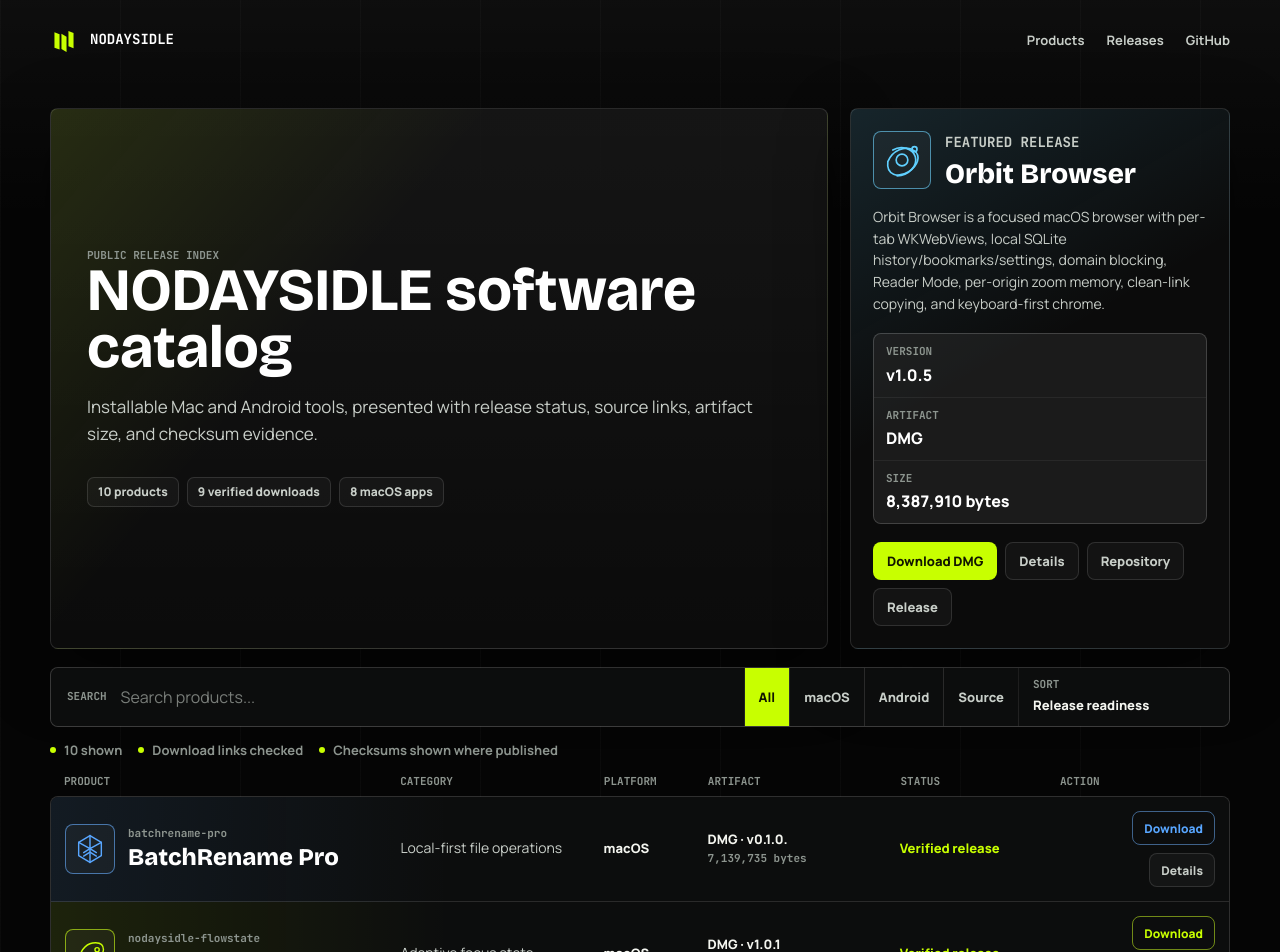
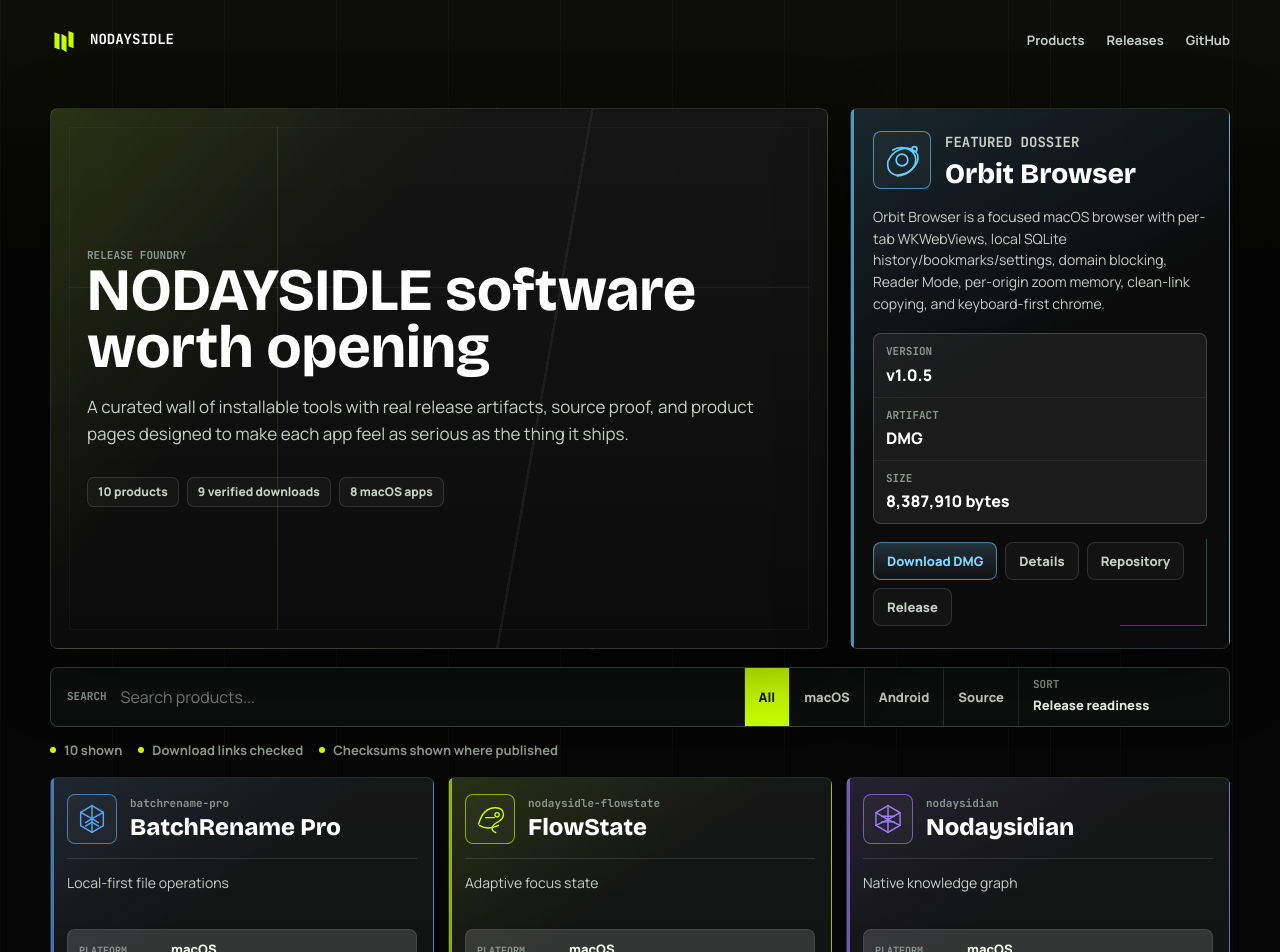
Before and after one commit to nodaysidle/nodaysidle-project-pages, a React (Vite) app: page / in a window 1280 px wide. Shown: the top 952 px of the page. Built offline with nearby package versions, Linux system fonts and the light colour scheme.

Commit message:
Polish release foundry showcase

```diff
--- a/src/main.jsx
+++ b/src/main.jsx
@@ -394,6 +394,31 @@
   return meta.version === 'Source' ? 'Source' : meta.version;
 }
 
+function artifactFileName(project) {
+  if (!project.download) return project.repoName;
+  try {
+    const pathname = new URL(project.download).pathname;
+    const fileName = pathname.split('/').filter(Boolean).pop();
+    return fileName ? decodeURIComponent(fileName) : project.repoName;
+  } catch {
+    return project.repoName;
+  }
+}
+
+function ArtifactSpec({ project, meta, includeProduct = false }) {
+  return (
+    <dl className="artifact-spec">
+      {includeProduct && <div><dt>Product</dt><dd>{project.name}</dd></div>}
+      <div><dt>Type</dt><dd>{meta.type}</dd></div>
+      <div><dt>Platform</dt><dd>{meta.platform}</dd></div>
+      <div><dt>Version</dt><dd>{projectVersion(meta)}</dd></div>
+      <div><dt>Size</dt><dd>{meta.size}</dd></div>
+      <div><dt>Status</dt><dd>{meta.releaseState}</dd></div>
+      {meta.checksum && <div className="hash-row"><dt>SHA256</dt><dd>{meta.checksum}</dd></div>}
+    </dl>
+  );
+}
+
 function ActionLinks({ project, meta, compact = false, includeDetails = true }) {
   return (
     <div className={compact ? 'card-actions' : 'actions'}>
@@ -466,9 +491,9 @@
 
       <section className="catalog-hero" aria-labelledby="catalog-title">
         <div className="hero-copy">
-          <p className="kicker">Public release index</p>
-          <h1 id="catalog-title">NODAYSIDLE software catalog</h1>
-          <p className="hero-lede">Installable Mac and Android tools, presented with release status, source links, artifact size, and checksum evidence.</p>
+          <p className="kicker">Release foundry</p>
+          <h1 id="catalog-title">NODAYSIDLE software worth opening</h1>
+          <p className="hero-lede">A curated wall of installable tools with real release artifacts, source proof, and product pages designed to make each app feel as serious as the thing it ships.</p>
           <div className="hero-proof" aria-label="Catalog proof summary">
             <span>{projects.length} products</span>
             <span>{verifiedDownloads} verified downloads</span>
@@ -479,7 +504,7 @@
           <div className="featured-top">
             <div className="product-icon large"><ProjectMark project={featured} /></div>
             <div>
-              <p className="kicker">Featured release</p>
+              <p className="kicker">Featured dossier</p>
               <h2>{featured.name}</h2>
             </div>
           </div>
@@ -623,16 +648,10 @@
         <aside className="artifact-panel hero-artifact" aria-label="Release artifact">
           <div className="artifact-heading">
             <p className="kicker">Release artifact</p>
-            <strong>{project.name}</strong>
+            <strong>{meta.type} package</strong>
+            <span>{artifactFileName(project)}</span>
           </div>
-          <dl>
-            <div><dt>Type</dt><dd>{meta.type}</dd></div>
-            <div><dt>Platform</dt><dd>{meta.platform}</dd></div>
-            <div><dt>Version</dt><dd>{projectVersion(meta)}</dd></div>
-            <div><dt>Size</dt><dd>{meta.size}</dd></div>
-            <div><dt>Status</dt><dd>{meta.releaseState}</dd></div>
-            {meta.checksum && <div className="hash-row"><dt>SHA256</dt><dd>{meta.checksum}</dd></div>}
-          </dl>
+          <ArtifactSpec project={project} meta={meta} />
         </aside>
       </section>
 
@@ -667,14 +686,7 @@
         </div>
         <aside className="artifact-panel" aria-label="Artifact metadata">
           <h2>Artifact proof</h2>
-          <dl>
-            <div><dt>Type</dt><dd>{meta.type}</dd></div>
-            <div><dt>Platform</dt><dd>{meta.platform}</dd></div>
-            <div><dt>Version</dt><dd>{projectVersion(meta)}</dd></div>
-            <div><dt>Size</dt><dd>{meta.size}</dd></div>
-            <div><dt>Status</dt><dd>{meta.releaseState}</dd></div>
-            {meta.checksum && <div className="hash-row"><dt>SHA256</dt><dd>{meta.checksum}</dd></div>}
-          </dl>
+          <ArtifactSpec project={project} meta={meta} includeProduct />
           <p>{project.artifact}</p>
         </aside>
       </section>
--- a/src/styles.css
+++ b/src/styles.css
@@ -29,8 +29,9 @@
   min-height: 100vh;
   margin: 0;
   background:
-    linear-gradient(180deg, rgba(255,255,255,.035), transparent 220px),
-    repeating-linear-gradient(90deg, rgba(255,255,255,.025) 0 1px, transparent 1px 120px),
+    linear-gradient(180deg, rgba(200,255,0,.045), transparent 260px),
+    linear-gradient(90deg, transparent 0 82%, rgba(255,255,255,.035) 82% 82.08%, transparent 82.08%),
+    repeating-linear-gradient(90deg, rgba(255,255,255,.022) 0 1px, transparent 1px 112px),
     var(--bg);
   color: var(--text);
   font-family: Manrope, ui-sans-serif, system-ui, sans-serif;
@@ -137,13 +138,30 @@
 .hero-copy {
   min-height: 320px;
   padding: 36px;
+  position: relative;
+  overflow: hidden;
   display: flex;
   flex-direction: column;
   justify-content: center;
   background:
-    linear-gradient(130deg, rgba(200,255,0,.10), transparent 36%),
+    linear-gradient(132deg, rgba(200,255,0,.12), transparent 34%),
+    linear-gradient(100deg, transparent 0 62%, rgba(255,255,255,.055) 62% 62.3%, transparent 62.3%),
     linear-gradient(180deg, rgba(255,255,255,.04), transparent),
     rgba(12,13,13,.92);
+}
+.hero-copy::before {
+  content: '';
+  position: absolute;
+  inset: 18px;
+  pointer-events: none;
+  border: 1px solid rgba(255,255,255,.06);
+  background:
+    linear-gradient(90deg, transparent 0 28%, rgba(200,255,0,.18) 28% 28.2%, transparent 28.2%),
+    linear-gradient(0deg, transparent 0 68%, rgba(255,255,255,.09) 68% 68.2%, transparent 68.2%);
+  opacity: .7;
+}
+.hero-copy > * {
+  position: relative;
 }
 .kicker,
 dt {
@@ -197,9 +215,23 @@
   padding: 22px;
   display: grid;
   gap: 18px;
+  position: relative;
+  overflow: hidden;
   background:
-    linear-gradient(150deg, color-mix(in srgb, var(--accent) 13%, transparent), transparent 46%),
+    linear-gradient(150deg, color-mix(in srgb, var(--accent) 14%, transparent), transparent 46%),
+    linear-gradient(90deg, color-mix(in srgb, var(--accent) 70%, transparent) 0 3px, transparent 3px),
     rgba(12,13,13,.92);
+}
+.featured-release::after {
+  content: '';
+  position: absolute;
+  right: 22px;
+  bottom: 22px;
+  width: 86px;
+  height: 86px;
+  border-right: 1px solid color-mix(in srgb, var(--accent) 45%, transparent);
+  border-bottom: 1px solid color-mix(in srgb, var(--accent) 45%, transparent);
+  opacity: .7;
 }
 .featured-top {
   display: flex;
@@ -334,43 +366,58 @@
   background: var(--volt);
 }
 
-.catalog-table-head,
-.product-card {
-  display: grid;
-  grid-template-columns: minmax(270px, 1.45fr) minmax(170px, .85fr) 88px minmax(160px, .8fr) minmax(135px, .65fr) 156px;
-  gap: 16px;
-  align-items: center;
-}
 .catalog-table-head {
-  margin-bottom: 8px;
-  padding: 0 14px;
-  color: var(--muted);
-  font: 700 11px/1 JetBrains Mono, ui-monospace, monospace;
-  text-transform: uppercase;
-  letter-spacing: 0;
+  display: none;
 }
 .product-grid {
   display: grid;
-  overflow: hidden;
-  background: rgba(255,255,255,.055);
+  grid-template-columns: repeat(3, minmax(0, 1fr));
+  gap: 14px;
+  overflow: visible;
+  border: 0;
+  background: transparent;
   box-shadow: none;
 }
 .product-card {
   --accent: var(--volt);
-  min-height: 94px;
-  padding: 14px;
-  border-bottom: 1px solid var(--line);
+  min-width: 0;
+  min-height: 332px;
+  padding: 16px;
+  position: relative;
+  overflow: hidden;
+  display: grid;
+  grid-template-columns: 1fr;
+  gap: 15px;
+  align-content: start;
+  border: 1px solid var(--line);
+  border-radius: var(--radius);
   background:
-    linear-gradient(90deg, color-mix(in srgb, var(--accent) 9%, transparent), transparent 34%),
+    linear-gradient(90deg, color-mix(in srgb, var(--accent) 65%, transparent) 0 3px, transparent 3px),
+    linear-gradient(145deg, color-mix(in srgb, var(--accent) 11%, transparent), transparent 38%),
+    linear-gradient(180deg, rgba(255,255,255,.045), transparent),
     var(--surface);
 }
-.product-card:last-child { border-bottom: 0; }
-.product-card:hover { background-color: var(--surface-2); }
+.product-card::after {
+  content: '';
+  position: absolute;
+  inset: auto 14px 14px auto;
+  width: 52px;
+  height: 52px;
+  border-right: 1px solid color-mix(in srgb, var(--accent) 44%, transparent);
+  border-bottom: 1px solid color-mix(in srgb, var(--accent) 44%, transparent);
+  opacity: .58;
+}
+.product-card:hover {
+  border-color: color-mix(in srgb, var(--accent) 36%, var(--line));
+  background-color: var(--surface-2);
+}
 .product-card-main {
   min-width: 0;
   display: flex;
   align-items: center;
   gap: 13px;
+  padding-bottom: 14px;
+  border-bottom: 1px solid var(--line);
 }
 .product-icon {
   flex: 0 0 50px;
@@ -422,16 +469,33 @@
   color: var(--soft);
   font-size: 14px;
   line-height: 1.38;
+  min-height: 40px;
 }
 .card-meta {
   margin: 0;
-  display: contents;
+  display: grid;
+  gap: 1px;
+  overflow: hidden;
+  border: 1px solid var(--line);
+  border-radius: var(--radius);
+  background: var(--line);
 }
-.card-meta div { min-width: 0; }
-.meta-platform { grid-column: 3; }
-.meta-artifact { grid-column: 4; }
-.meta-status { grid-column: 5; }
-.card-meta dt { display: none; }
+.card-meta div {
+  min-width: 0;
+  display: grid;
+  grid-template-columns: 82px minmax(0, 1fr);
+  gap: 10px;
+  align-items: baseline;
+  padding: 11px;
+  background: rgba(255,255,255,.028);
+}
+.card-meta dt {
+  display: block;
+  color: var(--muted);
+  font: 700 10px/1.2 JetBrains Mono, ui-monospace, monospace;
+  text-transform: uppercase;
+  letter-spacing: 0;
+}
 .card-meta dd {
   margin: 0;
   color: var(--text);
@@ -458,8 +522,9 @@
   flex-wrap: wrap;
 }
 .card-actions {
-  grid-column: 6;
-  justify-content: flex-end;
+  position: relative;
+  z-index: 1;
+  justify-content: flex-start;
 }
 .primary,
 .secondary {
@@ -476,15 +541,23 @@
   white-space: nowrap;
 }
 .primary {
-  color: #111500;
-  background: var(--volt);
+  color: color-mix(in srgb, var(--accent, var(--volt)) 78%, #ffffff);
+  background:
+    linear-gradient(180deg, color-mix(in srgb, var(--accent, var(--volt)) 16%, rgba(255,255,255,.045)), rgba(255,255,255,.025));
+  border-color: color-mix(in srgb, var(--accent, var(--volt)) 45%, rgba(255,255,255,.14));
+  box-shadow: inset 0 0 0 1px rgba(255,255,255,.035);
 }
 .secondary {
   color: var(--soft);
   background: rgba(255,255,255,.035);
   border-color: var(--line);
 }
-.primary:hover { filter: brightness(1.04); }
+.primary:hover {
+  color: #ffffff;
+  border-color: color-mix(in srgb, var(--accent, var(--volt)) 70%, rgba(255,255,255,.16));
+  background:
+    linear-gradient(180deg, color-mix(in srgb, var(--accent, var(--volt)) 23%, rgba(255,255,255,.045)), rgba(255,255,255,.035));
+}
 .secondary:hover {
   color: #fff;
   border-color: var(--line-strong);
@@ -496,8 +569,8 @@
   font-size: 12px;
 }
 .product-card .primary.small {
-  color: var(--accent);
-  background: transparent;
+  color: color-mix(in srgb, var(--accent) 78%, #ffffff);
+  background: color-mix(in srgb, var(--accent) 10%, transparent);
   border-color: color-mix(in srgb, var(--accent) 45%, rgba(255,255,255,.12));
 }
 .disabled {
@@ -535,7 +608,7 @@
 }
 .detail-hero {
   display: grid;
-  grid-template-columns: minmax(0, 1fr) 360px;
+  grid-template-columns: minmax(0, 1fr) 420px;
   gap: 16px;
   align-items: stretch;
   margin-bottom: 14px;
@@ -543,9 +616,25 @@
 .detail-copy {
   min-width: 0;
   padding: 30px;
+  position: relative;
+  overflow: hidden;
   box-shadow: none;
+  background:
+    linear-gradient(90deg, color-mix(in srgb, var(--accent) 72%, transparent) 0 3px, transparent 3px),
+    linear-gradient(140deg, color-mix(in srgb, var(--accent) 11%, transparent), transparent 36%),
+    rgba(12,13,13,.9);
+}
+.detail-copy::after {
+  content: '';
+  position: absolute;
+  inset: 18px;
+  pointer-events: none;
+  border: 1px solid rgba(255,255,255,.055);
+  opacity: .75;
 }
 .back-link {
+  position: relative;
+  z-index: 1;
   min-height: 32px;
   display: inline-flex;
   align-items: center;
@@ -556,14 +645,16 @@
 }
 .back-link:hover { color: #fff; }
 .detail-title-row {
+  position: relative;
+  z-index: 1;
   display: grid;
-  grid-template-columns: 74px minmax(0, 1fr);
-  gap: 18px;
+  grid-template-columns: 86px minmax(0, 1fr);
+  gap: 20px;
   align-items: center;
 }
 .device-mark {
-  width: 74px;
-  height: 74px;
+  width: 86px;
+  height: 86px;
   display: grid;
   place-items: center;
   border: 1px solid color-mix(in srgb, var(--accent) 55%, rgba(255,255,255,.12));
@@ -572,14 +663,21 @@
   background: rgba(255,255,255,.035);
 }
 .device-mark .mark-svg {
-  width: 52px;
-  height: 52px;
+  width: 58px;
+  height: 58px;
   stroke-width: 1.8;
 }
 .detail-copy h1 {
   max-width: 760px;
-  font-size: 56px;
+  font-size: 64px;
   overflow-wrap: anywhere;
+}
+.detail-copy .summary,
+.detail-copy .detail-badges,
+.detail-copy .actions,
+.release-warning {
+  position: relative;
+  z-index: 1;
 }
 .detail-badges {
   display: flex;
@@ -594,18 +692,30 @@
   min-width: 0;
   padding: 22px;
   box-shadow: none;
+  background:
+    linear-gradient(90deg, color-mix(in srgb, var(--accent) 58%, transparent) 0 3px, transparent 3px),
+    rgba(12,13,13,.92);
 }
 .hero-artifact {
   display: flex;
   flex-direction: column;
-  justify-content: space-between;
+  justify-content: flex-start;
+  gap: 20px;
 }
 .artifact-heading strong {
   display: block;
+  margin-top: 10px;
+  color: #fff;
+  font: 800 28px/1 'Bricolage Grotesque', sans-serif;
+  letter-spacing: 0;
+}
+.artifact-heading span {
+  display: block;
+  max-width: 100%;
   margin-top: 8px;
-  color: #fff;
-  font: 800 30px/1 'Bricolage Grotesque', sans-serif;
-  letter-spacing: 0;
+  color: var(--soft);
+  font: 700 12px/1.4 JetBrains Mono, ui-monospace, monospace;
+  overflow-wrap: anywhere;
 }
 .artifact-panel h2 {
   margin: 0 0 18px;
@@ -613,24 +723,36 @@
   font: 800 25px/1 'Bricolage Grotesque', sans-serif;
   letter-spacing: 0;
 }
-.artifact-panel dl,
+.artifact-spec,
 .featured-meta {
   margin: 0;
 }
-.artifact-panel dl {
+.artifact-spec {
   display: grid;
-  gap: 10px;
+  gap: 1px;
+  overflow: hidden;
+  border: 1px solid var(--line);
+  border-radius: var(--radius);
+  background: var(--line);
 }
-.artifact-panel dl div {
+.artifact-spec div {
   min-width: 0;
-  padding-bottom: 10px;
-  border-bottom: 1px solid var(--line);
+  display: grid;
+  grid-template-columns: 94px minmax(0, 1fr);
+  gap: 18px;
+  align-items: baseline;
+  padding: 13px 14px;
+  background: rgba(255,255,255,.026);
 }
-.artifact-panel dl div:last-child {
-  border-bottom: 0;
+.artifact-spec dt {
+  color: var(--muted);
+  font: 700 10px/1.35 JetBrains Mono, ui-monospace, monospace;
+  letter-spacing: 0;
+  text-transform: uppercase;
 }
-.artifact-panel dd {
-  margin: 6px 0 0;
+.artifact-spec dd {
+  min-width: 0;
+  margin: 0;
   color: #fff;
   font-weight: 800;
   line-height: 1.35;
@@ -771,6 +893,7 @@
     display: none;
   }
   .product-grid {
+    grid-template-columns: repeat(2, minmax(0, 1fr));
     gap: 10px;
     border: 0;
     background: transparent;
@@ -787,7 +910,7 @@
   }
   .card-meta {
     display: grid;
-    grid-template-columns: repeat(3, minmax(0, 1fr));
+    grid-template-columns: 1fr;
     gap: 1px;
     overflow: hidden;
     border: 1px solid var(--line);
@@ -796,6 +919,7 @@
   }
   .card-meta div {
     grid-column: auto;
+    grid-template-columns: 82px minmax(0, 1fr);
     padding: 11px;
     background: rgba(255,255,255,.035);
   }
@@ -901,6 +1025,9 @@
   .product-card {
     padding: 13px;
   }
+  .product-grid {
+    grid-template-columns: 1fr;
+  }
   .product-card-main {
     gap: 11px;
   }
```
